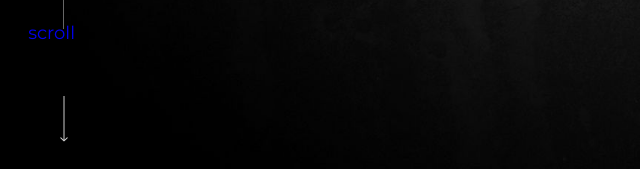
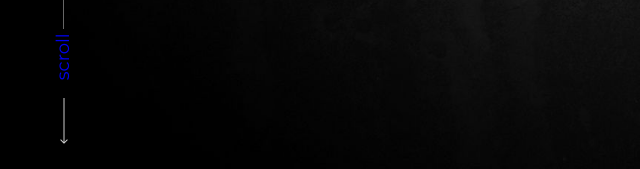
Before and after one commit to Mortal-Portal84/web-project-1, a website built with webpack: page src/index.html in a window 1280 px wide. Shown: the part 631-800 px from the top of the page, 0-640 px from the left. Built offline with nearby package versions, Linux system fonts and the light colour scheme.

Commit message:
fix aroow-down

```diff
--- a/src/styles/_global.scss
+++ b/src/styles/_global.scss
@@ -184,14 +184,18 @@ p {
 
       a {
         position: absolute;
-        right: -11px;
-        writing-mode: sideways-lr;
+        // right: -11px;
+        // writing-mode: sideways-lr;
+        right: 0;
+        transform: rotate(-90deg) translate(-50%, 79%);
       }
 
       img {
         position: absolute;
-        right: -4px;
-        top: 77px;
+        // right: -4px;
+        // top: 77px;
+        right: 0;
+        transform: translate(50%, 172%);
       }
     }
   }
```
